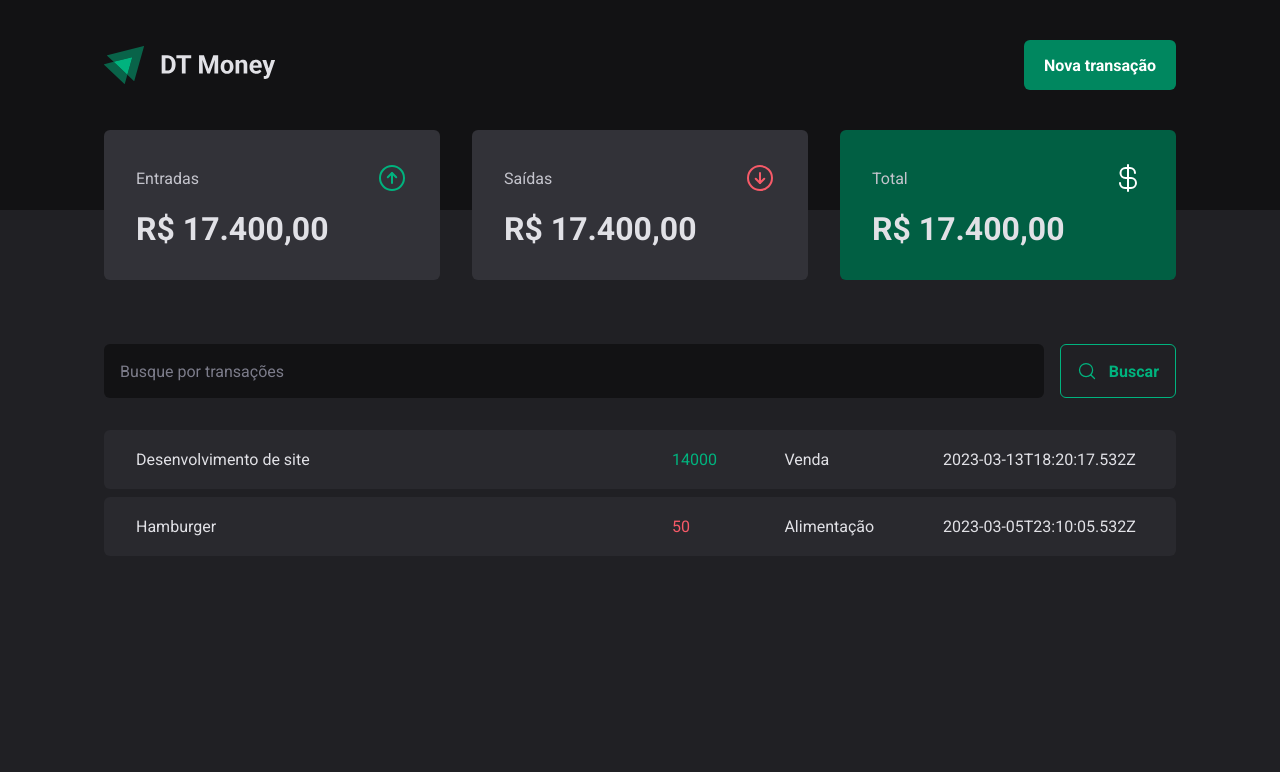
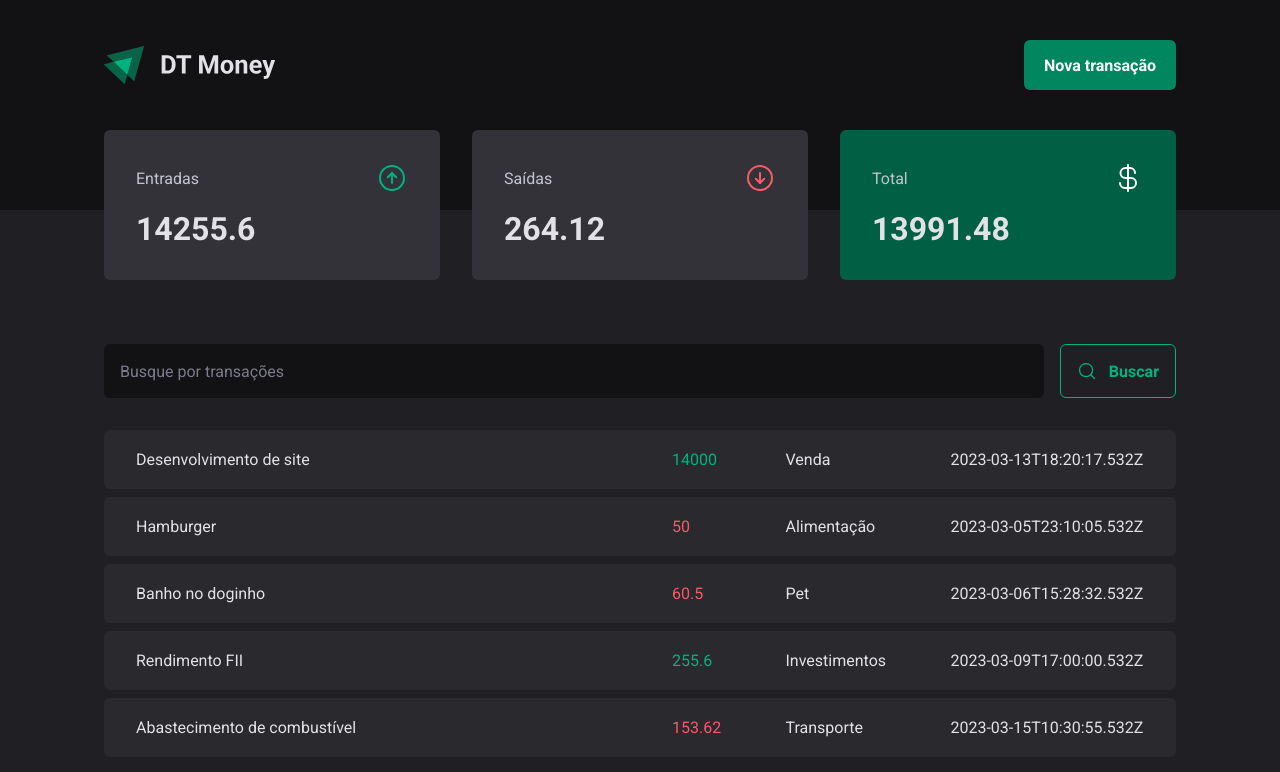
Before and after one commit to vanor-cardozo/dt-money, a React (Vite) app: page / in a window 1280 px wide. Shown: the top 772 px of the page. Built offline with nearby package versions, Linux system fonts and the light colour scheme; data requests are answered from the project's data file.

Commit message:
feat: Lógica para exibir o subtotal e total das transações

```diff
--- a/server.json
+++ b/server.json
@@ -15,6 +15,30 @@
             "category": "Alimentação",
             "price": 50,
             "createdAt": "2023-03-05T23:10:05.532Z"
+        },
+        {
+            "id":3,
+            "description": "Banho no doginho",
+            "type": "outcome",
+            "category": "Pet",
+            "price": 60.50,
+            "createdAt": "2023-03-06T15:28:32.532Z"
+        },
+        {
+            "id":4,
+            "description": "Rendimento FII",
+            "type": "income",
+            "category": "Investimentos",
+            "price": 255.60,
+            "createdAt": "2023-03-09T17:00:00.532Z"
+        },
+        {
+            "id":5,
+            "description": "Abastecimento de combustível",
+            "type": "outcome",
+            "category": "Transporte",
+            "price": 153.62,
+            "createdAt": "2023-03-15T10:30:55.532Z"
         }
     ]
 }
--- a/src/components/Summary/index.tsx
+++ b/src/components/Summary/index.tsx
@@ -1,7 +1,29 @@
 import { SummaryCard, SummaryContainer } from './styles'
 import { ArrowCircleDown, ArrowCircleUp, CurrencyDollar } from 'phosphor-react'
+import { useContext } from 'react'
+import { TransactionsContext } from '../../contexts/TransactionsContext'
 
 export function Summary() {
+  const { transactions } = useContext(TransactionsContext)
+
+  const summary = transactions.reduce(
+    (acc, transaction) => {
+      if (transaction.type === 'income') {
+        acc.income += transaction.price
+        acc.total += transaction.price
+      } else {
+        acc.outcome += transaction.price
+        acc.total -= transaction.price
+      }
+      return acc
+    },
+    {
+      income: 0,
+      outcome: 0,
+      total: 0,
+    },
+  )
+
   return (
     <SummaryContainer>
       <SummaryCard>
@@ -10,7 +32,7 @@ export function Summary() {
           <ArrowCircleUp size={32} color="#00b37e" />
         </header>
 
-        <strong>R$ 17.400,00</strong>
+        <strong>{summary.income}</strong>
       </SummaryCard>
 
       <SummaryCard>
@@ -19,7 +41,7 @@ export function Summary() {
           <ArrowCircleDown size={32} color="#f75a68" />
         </header>
 
-        <strong>R$ 17.400,00</strong>
+        <strong>{summary.outcome}</strong>
       </SummaryCard>
 
       <SummaryCard variant="green">
@@ -28,7 +50,7 @@ export function Summary() {
           <CurrencyDollar size={32} color="#fff" />
         </header>
 
-        <strong>R$ 17.400,00</strong>
+        <strong>{summary.total}</strong>
       </SummaryCard>
     </SummaryContainer>
   )
```
